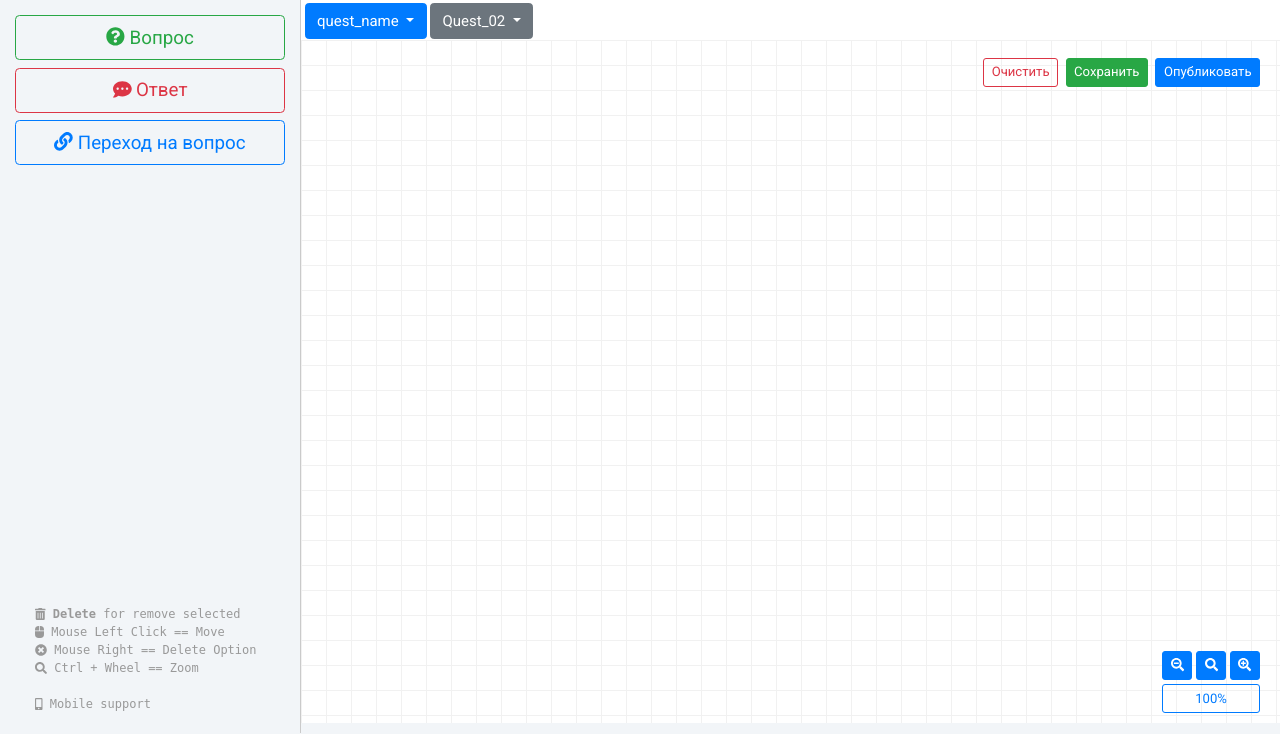
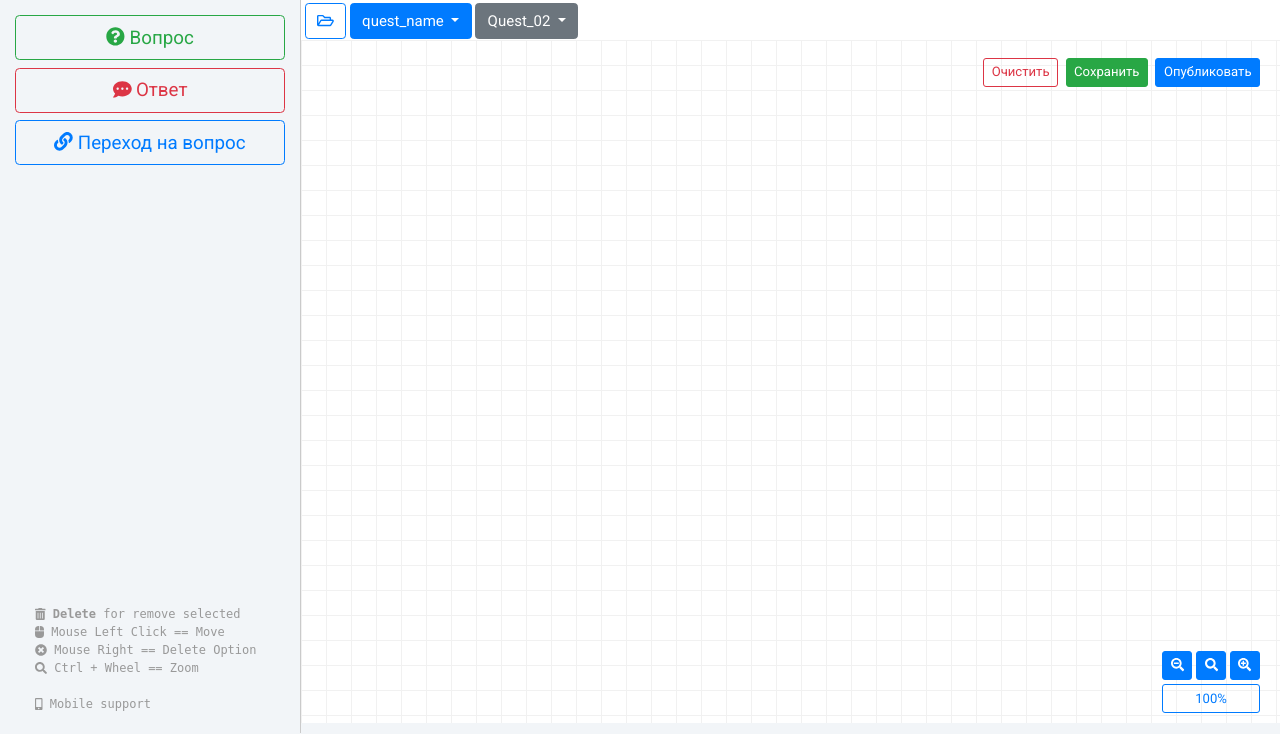
Before and after one commit to Granduca/PYQuest2, a Flask app: template web/quest_editor/templates/quest_editor.html in a window 1280 px wide; the page is wider, and only the part inside the window is pictured. Shown: the part 66-800 px from the top of that part. Run offline with Flask 2, Linux system fonts and the light colour scheme; the template is opened without the code that fills it, so the values that code supplies are empty; some libraries are stand-ins or nearby versions.

Commit message:
add: open quest button

```diff
--- a/web/quest_editor/templates/quest_editor.html
+++ b/web/quest_editor/templates/quest_editor.html
@@ -97,6 +97,9 @@
             <div class="col-right">
                 <div class="menu px-1">
                     <ul>
+                        <button class="btn btn-outline-primary" type="button">
+                            <i class="far fa-folder-open"></i>
+                        </button>
                         {% if quest_name %}
                         <!-- Example single danger button -->
                         {% with quest_name=quest_name, active=true %}
```
